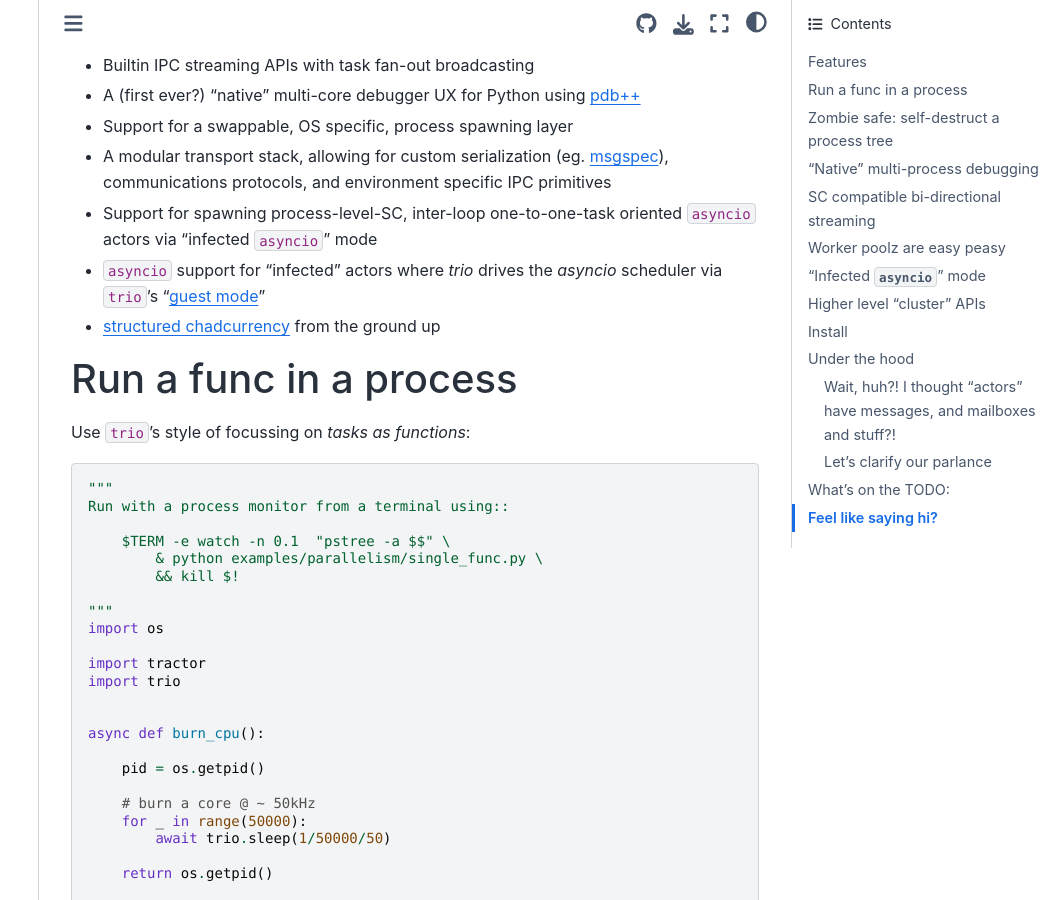
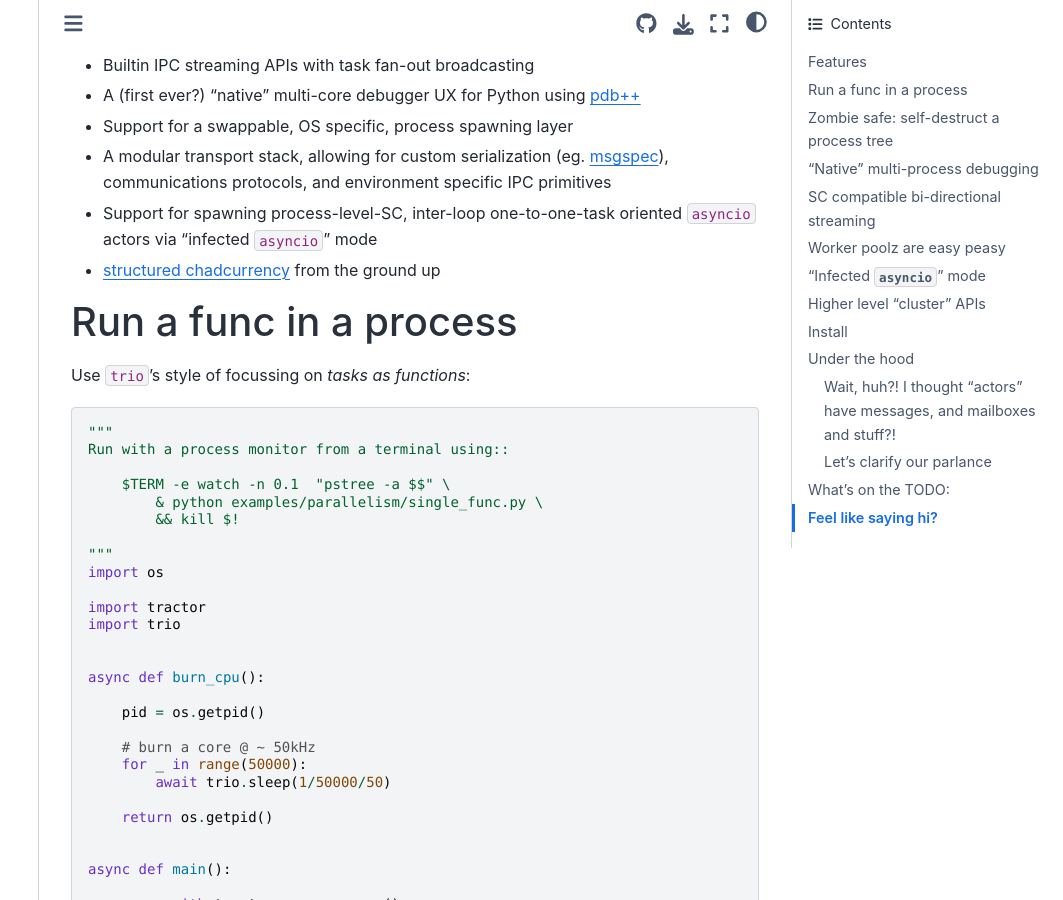
Before and after one commit to goodboy/tractor, a Sphinx documentation site: the page built from docs/README.rst, in a window 1280 px wide and 900 px high, scrolled down 677 px. Shown: the whole window, without its empty margins (217-1280 px from the left). Built offline with Sphinx 7.4.7 and the Sphinx Book theme 1.1.4, drawn with Linux system fonts in a browser that asks for light colours.

Commit message:
Revert "Added asyncio with trio guest mode feature in feature list"
This reverts commit 5eed85d5ddbe89c625c83e4e8ce10b89808c9bc4.

```diff
--- a/docs/README.rst
+++ b/docs/README.rst
@@ -29,8 +29,6 @@ Features
   primitives
 - Support for spawning process-level-SC, inter-loop one-to-one-task oriented
   ``asyncio`` actors via "infected ``asyncio``" mode
-- ``asyncio`` support for "infected" actors where
-  `trio` drives the `asyncio` scheduler via ``trio``'s "`guest mode`_"
 - `structured chadcurrency`_ from the ground up
 
 
```
